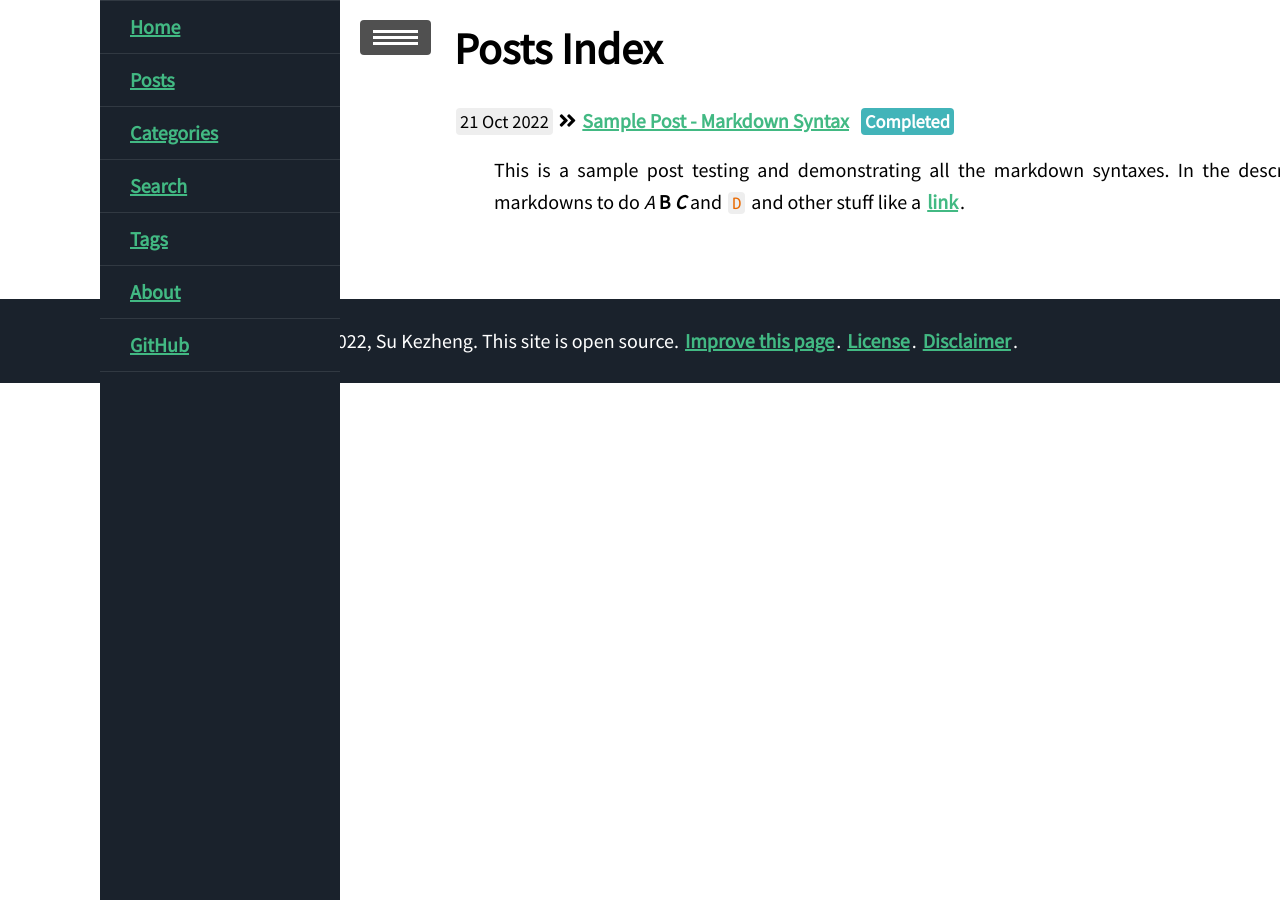
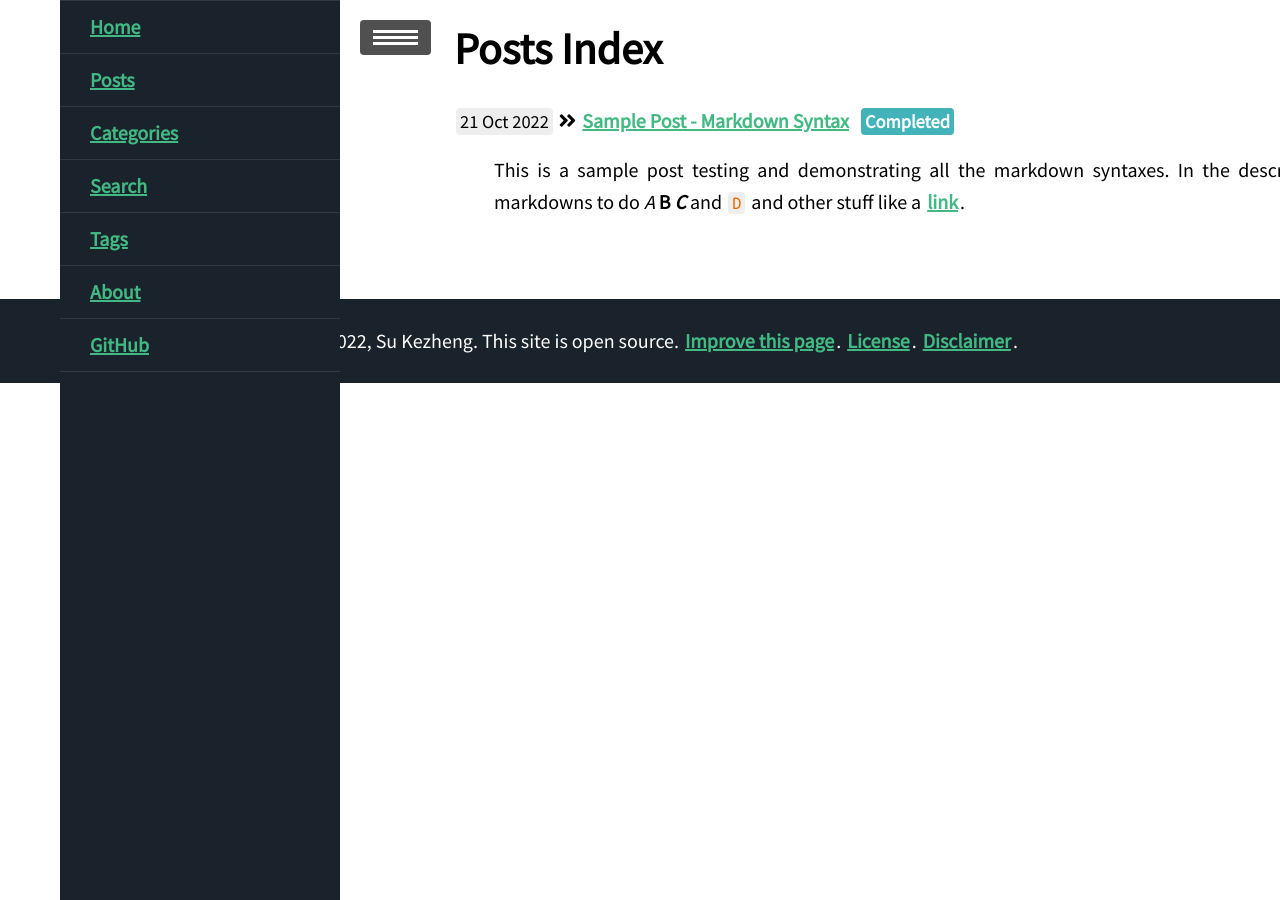
Before and after one commit to ssskz/ssskz.github.io, a Jekyll site: the page built from blog/index.html, in a window 1280 px wide. Built offline with Jekyll 4.4.1, drawn with Linux system fonts in a browser that asks for light colours; nearby versions of some CDN libraries.

Commit message:
Update displayindex.css

```diff
--- a/assets/css/displayindex.css
+++ b/assets/css/displayindex.css
@@ -90,8 +90,8 @@ body {
   position: fixed;
   top: 0;
   bottom: 0;
-  left: -12rem;
-  width: 12rem;
+  left: -14rem;
+  width: 14rem;
   visibility: hidden;
   overflow-y: auto;
   font-size: .875rem; /* 15px */
@@ -103,8 +103,8 @@ body {
 @media only screen and (max-width: 450px) {
   .sidebar {
     font-size: .75rem; /* 14px */
-		left: -10rem;
-		width: 10rem;
+		left: -14rem;
+		width: 14rem;
   }
 }
 
```
